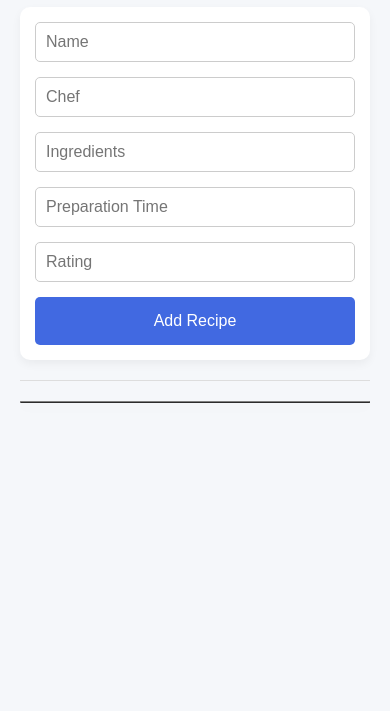
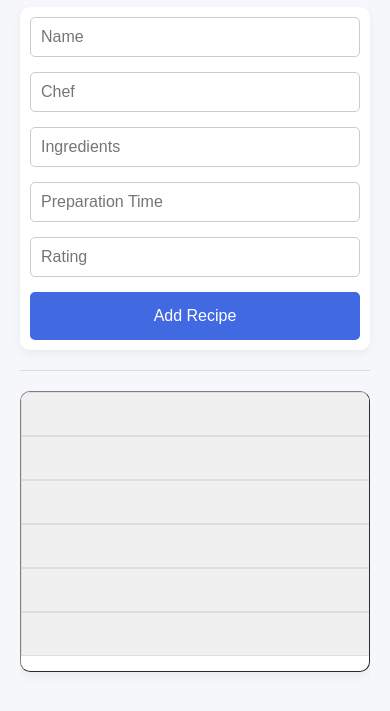
Before and after one commit to ny-collins/dbwork, a website: page frontend/index.html in a window 390 px wide. Shown: the part 61-772 px from the top of the page. Drawn offline with Linux system fonts and the light colour scheme; no server answers.

Commit message:
commit25

```diff
--- a/frontend/style.css
+++ b/frontend/style.css
@@ -19,7 +19,7 @@ hr {
 form {
   display: flex;
   flex-direction: column;
-  gap: 15px; /* Increased gap for better spacing */
+  gap: 15px;
   max-width: 400px;
   margin: 0 auto 10px;
   padding: 20px;
@@ -42,7 +42,7 @@ input[type="number"] {
 }
 
 button {
-  padding: 15px; /* Increased padding for better touch targets */
+  padding: 15px;
   background-color: royalblue;
   color: white;
   border: none;
@@ -87,62 +87,39 @@ th, td {
   text-align: left;
 }
 
+/* ✅ Mobile Responsive Enhancements */
 @media screen and (max-width: 768px) {
   form {
-    padding: 15px;
+    padding: 10px;
   }
 
-  input, button {
+  button {
+    width: 100%;
     font-size: 1rem;
   }
 
-  table {
-    font-size: 14px;
-  }
-}
-
-@media screen and (max-width: 600px) {
   table, thead, tbody, th, td, tr {
     display: block;
     width: 100%;
   }
 
-  thead {
-    display: none;
+  tr {
+    margin-bottom: 15px;
   }
 
-  tr {
-    margin-bottom: 20px;
-    border-radius: 10px;
-    background: #fff;
-    padding: 15px;
-    box-shadow: 0 2px 8px rgba(0, 0, 0, 0.05);
+  td, th {
+    text-align: right;
+    padding-left: 50%;
+    position: relative;
   }
 
-  td {
-    position: relative;
-    padding-left: 50%;
-    border: none;
-    border-bottom: 1px solid #eee;
-    word-wrap: break-word;
-    white-space: normal;
-    padding: 15px; /* Increased padding for better touch targets */
-  }
-
-  td::before {
+  td::before, th::before {
     content: attr(data-label);
     position: absolute;
-    left: 10px;
-    top: 12px;
+    left: 0;
+    width: 45%;
+    padding-left: 15px;
     font-weight: bold;
-    color: #555;
-  }
-
-  .action-wrapper button {
-    width: 100%;
-    margin-top: 10px;
-    font-size: 1rem;
-    padding: 15px; /* Increased padding for better touch targets */
-    border-radius: 5px;
+    text-align: left;
   }
 }
```
Also changed, not shown: frontend/index.html (+0 -1 lines).
